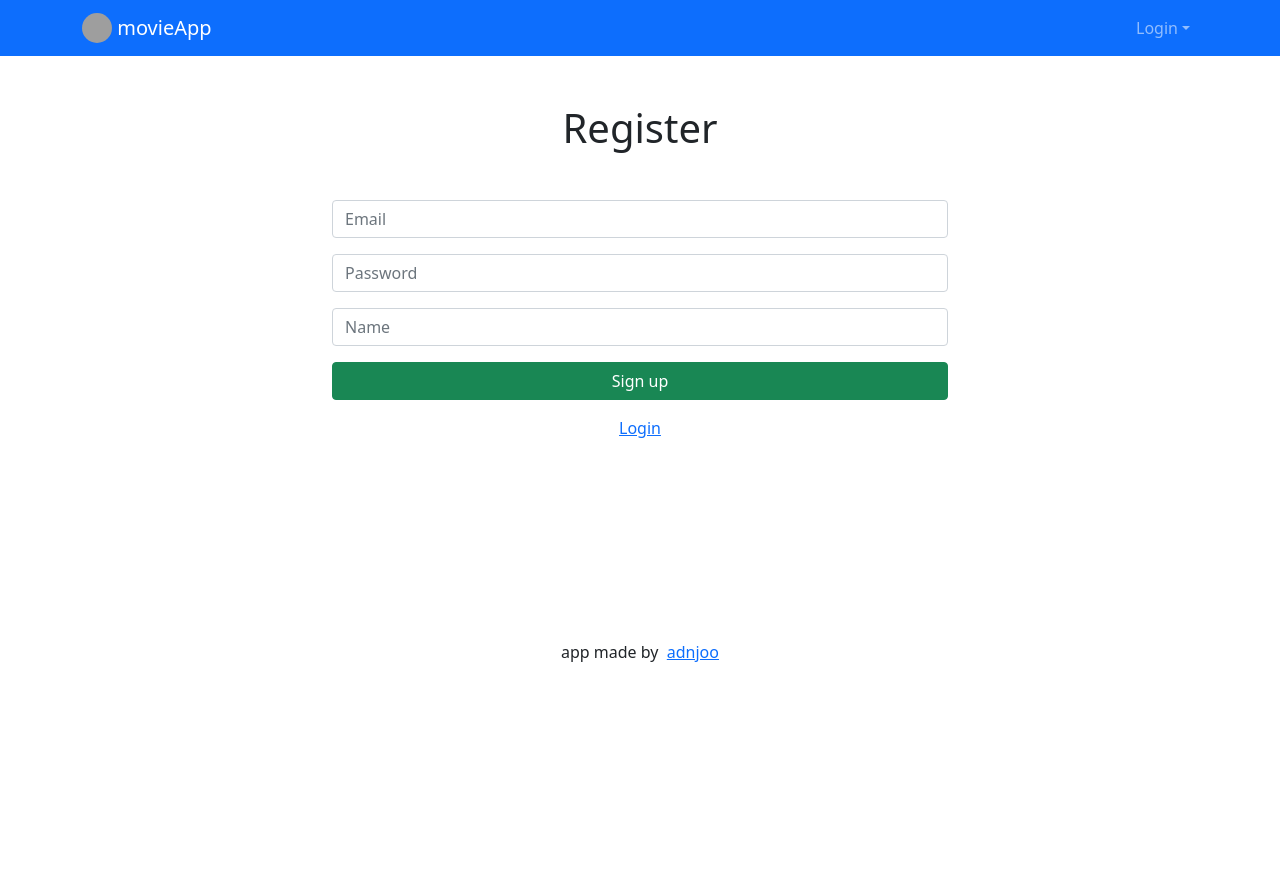
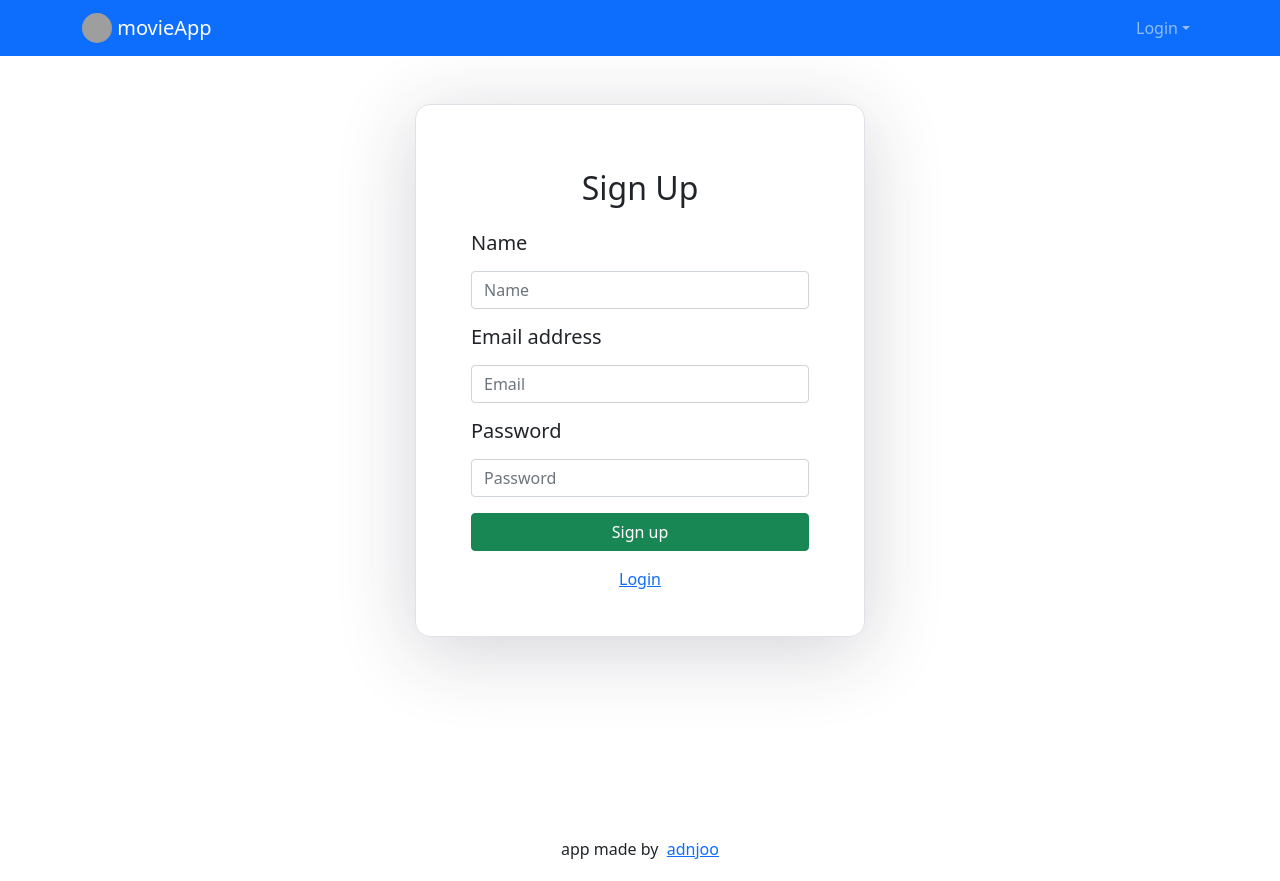
Before and after one commit to andrewnjoo/Movie-App, a React (Create React App) app: page /register in a window 1280 px wide. Before the commit the page ends 800 px from the top, so only its background shows below. Built offline with nearby package versions, Linux system fonts and the light colour scheme; no server answers; grey boxes are pictures that could not be loaded.

Commit message:
add login-register styling

```diff
--- a/src/components/Login.js
+++ b/src/components/Login.js
@@ -67,7 +67,7 @@ const Login = ({ setAuth }) => {
   };
 
   return (
-    <Container className="my-5 w-50"
+    <Container className="my-5 border registerloginbox"
     >
       <h1 className="text-center">Login</h1>
       {/* Login Form */}
--- a/src/components/Register.js
+++ b/src/components/Register.js
@@ -1,10 +1,10 @@
 import React, { useState } from "react";
-import {Link} from 'react-router-dom'
-import {toast} from 'react-toastify'
+import { Link } from "react-router-dom";
+import { toast } from "react-toastify";
 import { Container } from "react-bootstrap";
 import { backendURL } from "./sharedVariables";
 
-const Register = ({setAuth}) => {
+const Register = ({ setAuth }) => {
   const [inputs, setInputs] = useState({
     email: "",
     password: "",
@@ -12,38 +12,49 @@ const Register = ({setAuth}) => {
   });
   const { email, password, name } = inputs;
 
-  const onChange = (e) => setInputs({...inputs, [e.target.name]: e.target.value});
+  const onChange = (e) =>
+    setInputs({ ...inputs, [e.target.name]: e.target.value });
 
   const onSubmitForm = async (e) => {
     //prevent refresh of page
-      e.preventDefault()
+    e.preventDefault();
     try {
-        const body = {name, email, password}
-        const response = await fetch(`${backendURL}auth/register`,{
-            method: 'POST',
-            headers: {'Content-Type':'application/json'},
-            body: JSON.stringify(body)
-        })
-        const parseRes = await response.json()
+      const body = { name, email, password };
+      const response = await fetch(`${backendURL}auth/register`, {
+        method: "POST",
+        headers: { "Content-Type": "application/json" },
+        body: JSON.stringify(body),
+      });
+      const parseRes = await response.json();
       // console.log(parseRes)
 
-        if(parseRes.token){
-          localStorage.setItem('token', parseRes.token)
-          setAuth(true)
-          toast.success('Registered successfully')
+      if (parseRes.token) {
+        localStorage.setItem("token", parseRes.token);
+        setAuth(true);
+        toast.success("Registered successfully");
       } else {
-          setAuth(false)
-          toast.error(parseRes)
+        setAuth(false);
+        toast.error(parseRes);
       }
-      } catch (err){
-        console.error(err.message)
+    } catch (err) {
+      console.error(err.message);
     }
-  }
+  };
 
   return (
-    <Container className='w-50'>
-      <h1 className="text-center my-5">Register</h1>
-      {/* Register Form */}
+    // Register Form
+    <Container className="border my-5 registerloginbox">
+      <h2 className="text-center my-4">Sign Up</h2>
+        <h5>Name</h5>
+        <input
+          type="text"
+          name="name"
+          placeholder="Name"
+          className="form-control my-3"
+          value={name}
+          onChange={(e) => onChange(e)}
+          ></input>
+        <h5>Email address</h5>
         <form className="mb-3" onSubmit={onSubmitForm}>
           <input
             type="email"
@@ -51,28 +62,21 @@ const Register = ({setAuth}) => {
             placeholder="Email"
             className="form-control my-3"
             value={email}
-          onChange={e=> onChange(e)}
+            onChange={(e) => onChange(e)}
           ></input>
+          <h5>Password</h5>
           <input
             type="password"
             name="password"
             placeholder="Password"
             className="form-control my-3"
             value={password}
-          onChange={e=> onChange(e)}
-        ></input>
-        <input
-          type="text"
-          name="name"
-          placeholder="Name"
-          className="form-control my-3"
-          value={name}
-          onChange={e=> onChange(e)}
+            onChange={(e) => onChange(e)}
           ></input>
           <button className="btn btn-success w-100">Sign up</button>
         </form>
         <div className="text-center">
-      <Link to='/login'>Login</Link>
+          <Link to="/login">Login</Link>
         </div>
 
     </Container>
--- a/src/index.css
+++ b/src/index.css
@@ -41,3 +41,13 @@ img:hover{
   right: 0;
   left: auto;
 } */
+
+.registerloginbox {
+  width: 450px;
+  margin: auto;
+  background: #ffffff;
+  box-shadow: 0px 14px 80px rgba(34, 35, 58, 0.2);
+  padding: 40px 55px 45px 55px;
+  border-radius: 15px;
+  transition: all .3s;
+}
```
Also changed, not shown: 2 other files (tests, documents, lock files or other folders). Lines whose indentation alone changed are shown as unchanged.
